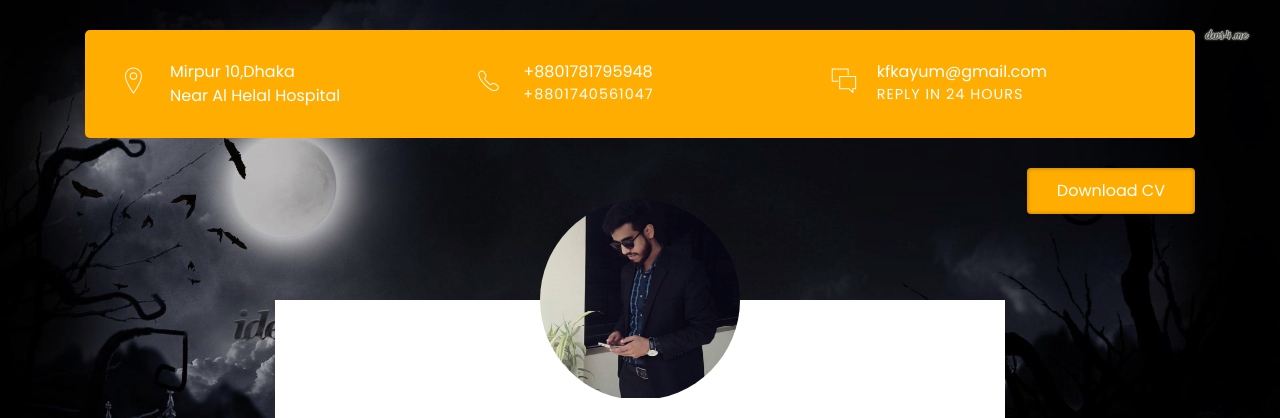
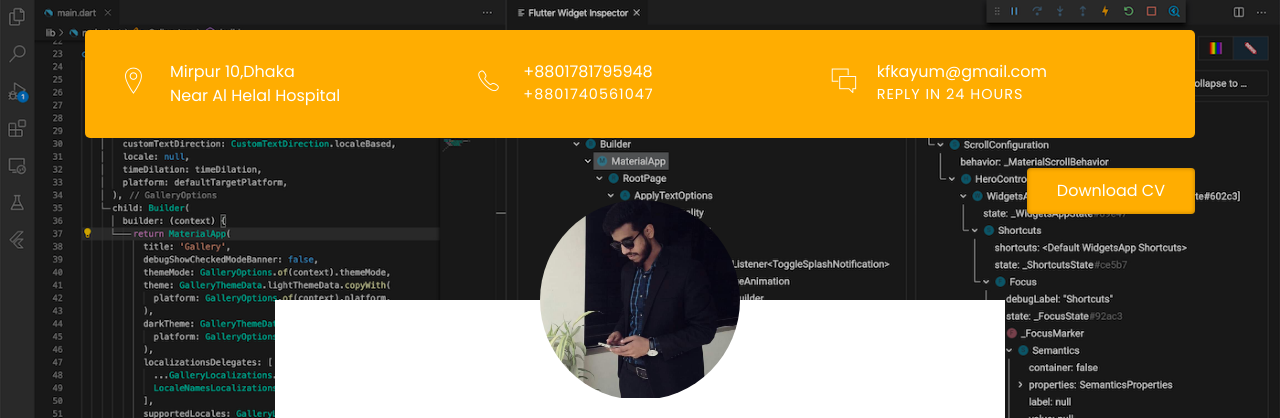
Before and after one commit to kfkayum/portfolio, a plain HTML site: page index.html in a window 1280 px wide. Shown: the top 418 px of the page. Drawn offline with Linux system fonts and the light colour scheme; files whose address does not match are found by name.

Commit message:
Update styles.css

```diff
--- a/01-cv-portfolio/css/styles.css
+++ b/01-cv-portfolio/css/styles.css
@@ -129,7 +129,7 @@ header .downlad-btn:hover{ -webkit-transform: translateY(-4px); transform: trans
 --------------------------------- */
 
 .intro-section{ padding-top: 200px; position: relative; background-size: cover;
-	z-index: 1;background-image: url(../../images/moon4.jpg); }
+	z-index: 1;background-image: url(../../images/devtools_embed_connected.png); }
 
 .intro-section:before{ content:''; z-index: -1; position: absolute; top: 0; bottom: 0; left: 0;
 	right: 0; background: rgba(0,0,0, .2); }
```
